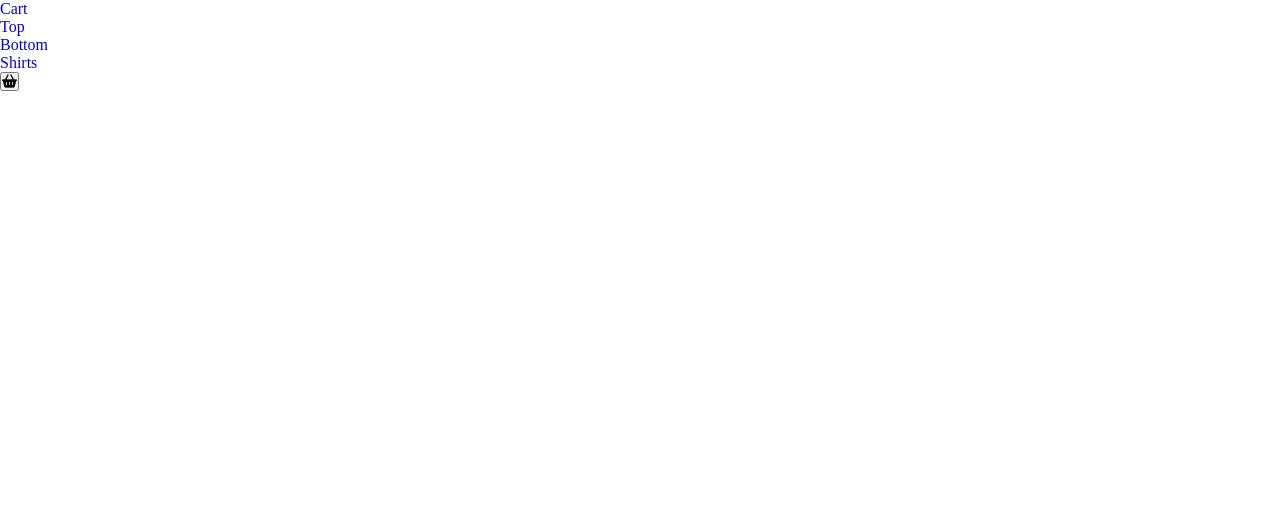
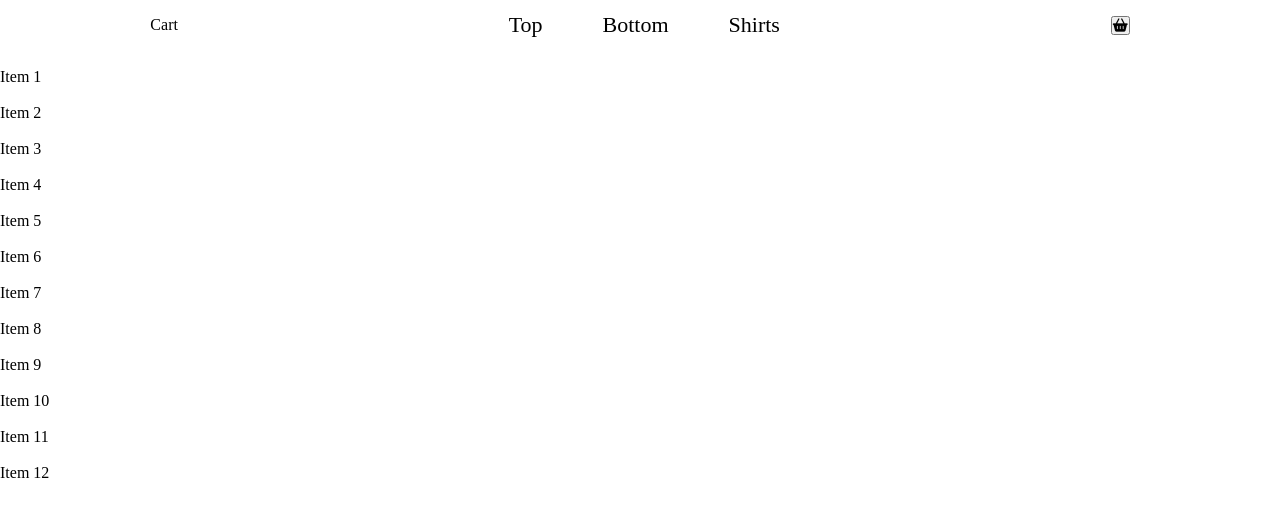
Before and after one commit to Hyoddang/TypeScript_Practice, a plain HTML site: page ShoppingBasket/index.html in a window 1280 px wide. Drawn offline with Linux system fonts and the light colour scheme.

Commit message:
shopping basket styling

```diff
--- a/ShoppingBasket/CSS/style.css
+++ b/ShoppingBasket/CSS/style.css
@@ -0,0 +1,26 @@
+a {
+  color: black;
+}
+
+/* header 부분 스타일링 */
+
+.header-wrap {
+  margin: 0;
+  height: 50px;
+}
+
+.navbar {
+  display: flex;
+  justify-content: space-around;
+  align-items: center;
+  height: 100%;
+}
+
+.navwrap {
+  display: flex;
+}
+
+.navwrap li {
+  font-size: 22px;
+  padding: 0px 30px 0 30px;
+}
--- a/ShoppingBasket/index.html
+++ b/ShoppingBasket/index.html
@@ -24,7 +24,54 @@
     </nav>
   </header>
   <main class="container">
-
+    <div class="img-container">
+      <img src="" alt="" class="itemImg1">
+      <p class="item-name">Item 1</p>
+    </div>
+    <div class="img-container">
+      <img src="" alt="" class="itemImg2">
+      <p class="item-name">Item 2</p>
+    </div>
+    <div class="img-container">
+      <img src="" alt="" class="itemImg3">
+      <p class="item-name">Item 3</p>
+    </div>
+    <div class="img-container">
+      <img src="" alt="" class="itemImg4">
+      <p class="item-name">Item 4</p>
+    </div>
+    <div class="img-container">
+      <img src="" alt="" class="itemImg5">
+      <p class="item-name">Item 5</p>
+    </div>
+    <div class="img-container">
+      <img src="" alt="" class="itemImg6">
+      <p class="item-name">Item 6</p>
+    </div>
+    <div class="img-container">
+      <img src="" alt="" class="itemImg7">
+      <p class="item-name">Item 7</p>
+    </div>
+    <div class="img-container">
+      <img src="" alt="" class="itemImg8">
+      <p class="item-name">Item 8</p>
+    </div>
+    <div class="img-container">
+      <img src="" alt="" class="itemImg9">
+      <p class="item-name">Item 9</p>
+    </div>
+    <div class="img-container">
+      <img src="" alt="" class="itemImg10">
+      <p class="item-name">Item 10</p>
+    </div>
+    <div class="img-container">
+      <img src="" alt="" class="itemImg11">
+      <p class="item-name">Item 11</p>
+    </div>
+    <div class="img-container">
+      <img src="" alt="" class="itemImg12">
+      <p class="item-name">Item 12</p>
+    </div>
   </main>
 </body>
 </html>
```
